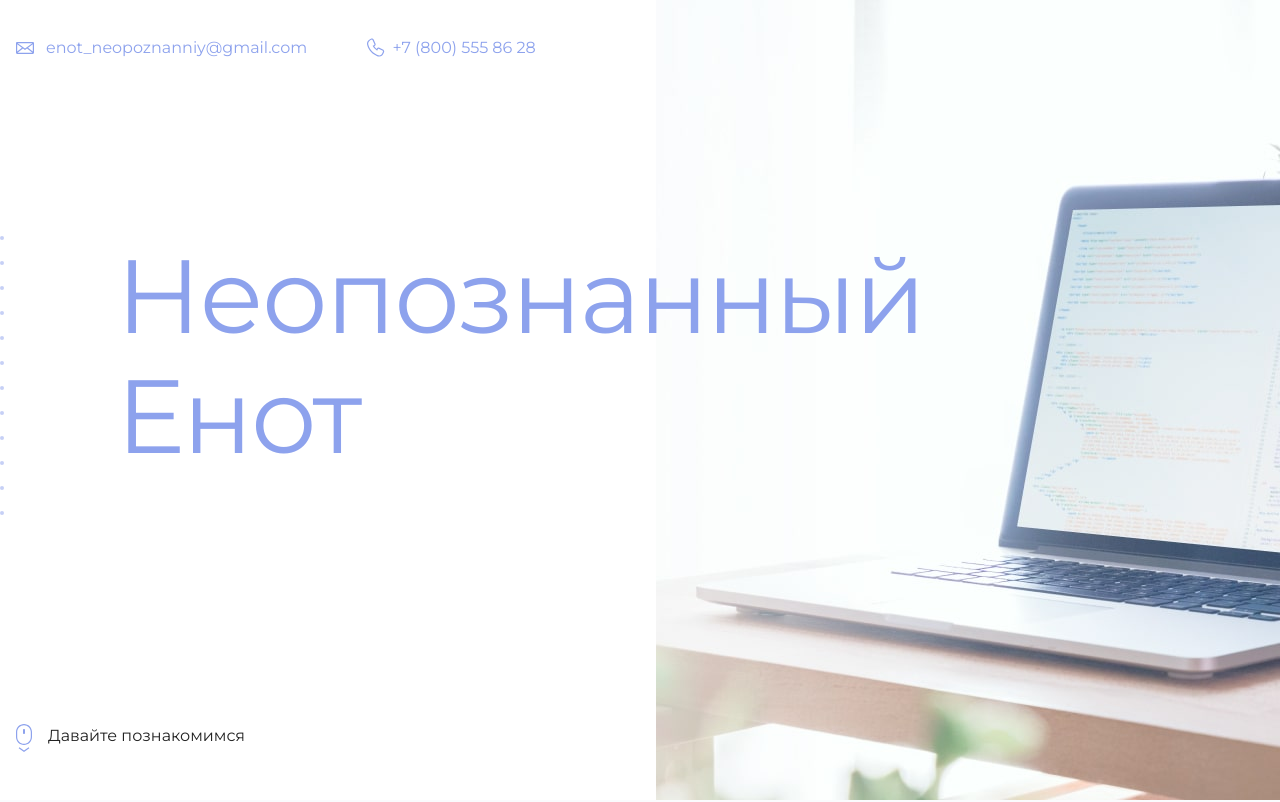
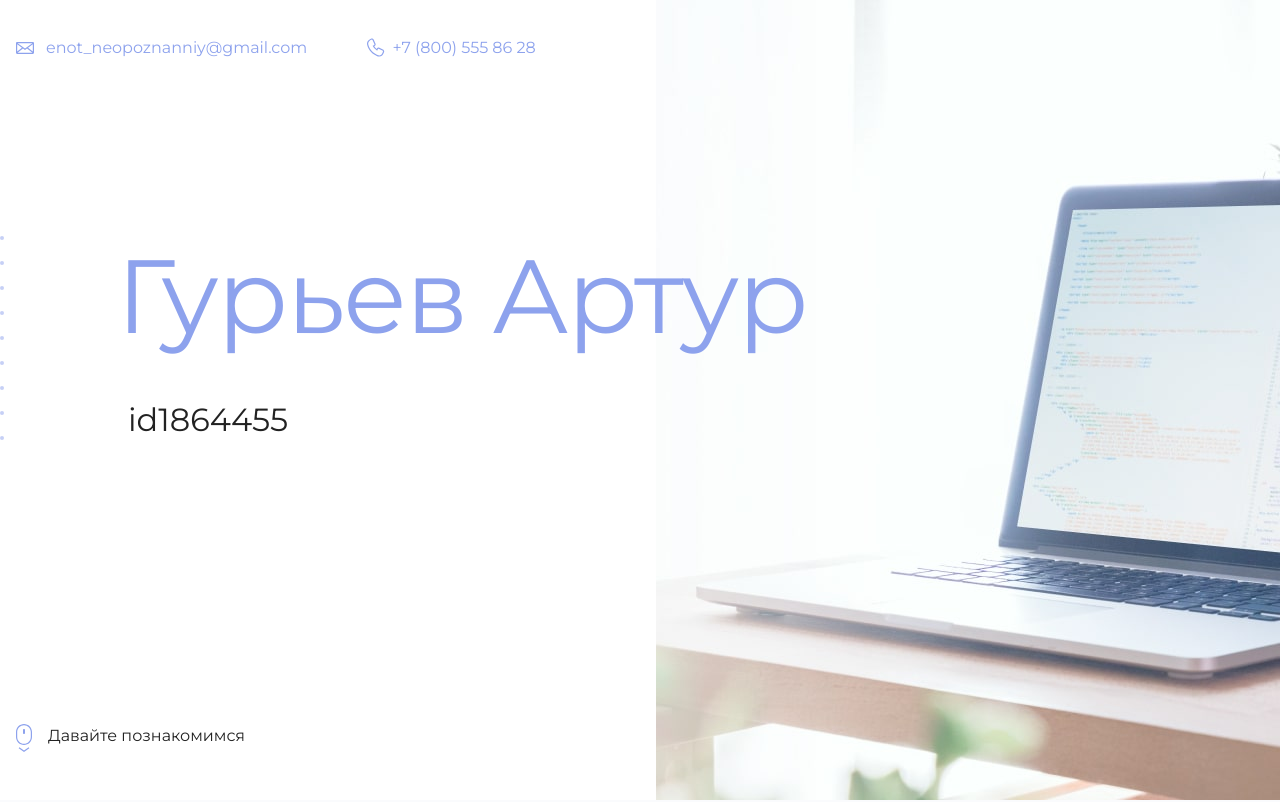
Before and after one commit to ArthurGurev/my-site, a plain HTML site: page index.html in a window 1280 px wide. Shown: the top 802 px of the page. Drawn offline with Linux system fonts and the light colour scheme.

Commit message:
Добавление id и имени

```diff
--- a/index.html
+++ b/index.html
@@ -18,8 +18,8 @@
     <main>
       <section class="hero-image">
         <div class="container">
-          <h1 class="heading">Неопознанный Енот</h1>
-          <p><!-- Тут ваш id на сайте Академии --></p>
+          <h1 class="heading">Гурьев Артур</h1>
+          <p>id1864455</p>
         </div>
       </section>
 
```
